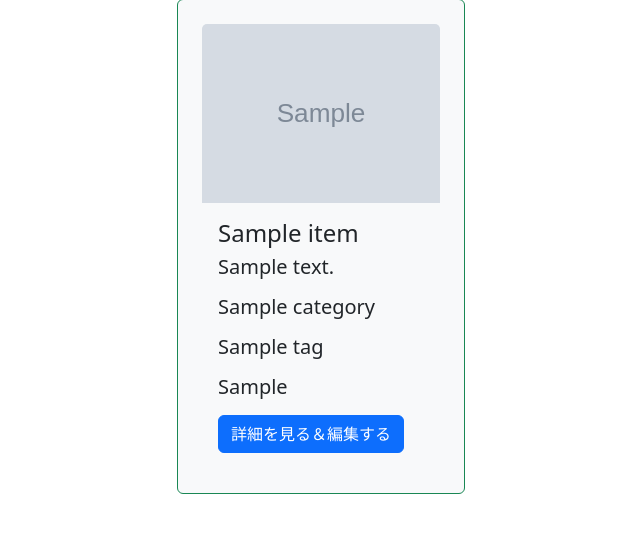
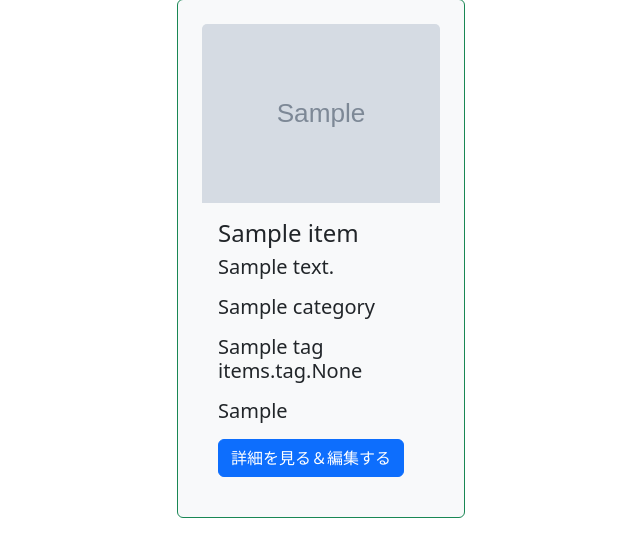
Before and after one commit to hirohiroto112607/ReClaim, a Django app: page /storeview/ in a window 1280 px wide. Shown: the part 81-638 px from the top of the page, without its empty margins (319-959 px from the left). Run offline with Django 5.2, Linux system fonts and the light colour scheme; a user stored in the database is signed in; tables that the repository leaves empty hold one stand-in row (values such as "Sample post"); grey boxes marked "Sample" are stand-in pictures; some libraries are stand-ins or nearby versions.

Commit message:
機能改善: itemモデルのitem_tag_idフィールドをManyToManyFieldに変更し、関連するタグを複数選択可能にしました。また、不要なインポートを整理し、ビューでタグリストを表示するようにしました。

```diff
--- a/reclaim/items/models.py
+++ b/reclaim/items/models.py
@@ -7,7 +7,8 @@ from django.db import models
 class item(models.Model):
     item_id = models.AutoField(primary_key=True)
     item_category_id = models.ForeignKey('item_category', on_delete=models.PROTECT)
-    item_tag_id = models.ForeignKey('tag', on_delete=models.PROTECT)
+    # item_tag_id = models.ForeignKey('tag', on_delete=models.PROTECT)
+    item_tag_id = models.ManyToManyField('tag')
     item_name = models.CharField(max_length=100)
     item_date = models.DateTimeField()
     item_lost_location = models.CharField(max_length=100)
--- a/reclaim/storeview/forms.py
+++ b/reclaim/storeview/forms.py
@@ -1,7 +1,7 @@
+from django import forms
 from django.db import models
 from django.forms import ModelForm
 from items.models import item
-from django import forms
 
 
 class RegisterForm(ModelForm):
--- a/reclaim/storeview/models.py
+++ b/reclaim/storeview/models.py
@@ -1,5 +1,6 @@
+from accounts.models import User
 from django.db import models
-from accounts.models import User
+
 
 # Create your models here.
 class Store_Structure(models.Model):
--- a/reclaim/storeview/urls.py
+++ b/reclaim/storeview/urls.py
@@ -1,7 +1,7 @@
 from django.urls import path
 
 from . import views
-from .views import detail_item_view, hello, item_list_view, registerform
+from .views import detail_item_view, hello, registerform
 
 app_name = 'storeview'
 urlpatterns = [
--- a/reclaim/storeview/views.py
+++ b/reclaim/storeview/views.py
@@ -1,7 +1,6 @@
 from django.http import HttpResponse
 from django.shortcuts import get_object_or_404, redirect, render
-from django.views.generic import DetailView, ListView
-from items.models import item, item_category, tag, tag_type
+from items.models import item, item_category, tag
 
 from .forms import RegisterForm
 
@@ -10,12 +9,9 @@ from .forms import RegisterForm
 
 def index(request):
     object_list = item.objects.all()
-    return render(request, 'storeview/list.html', {'object_list': object_list})
-
-
-def item_list_view(request):
-    object_list = item.objects.all()
-    return render(request, 'storeview/list.html', {'object_list': object_list})
+    tag_list = tag.objects.all()
+    print(tag_list)
+    return render(request, 'storeview/list.html', {'object_list': object_list, 'tag_list': tag_list})
 
 
 def hello(request):
@@ -54,7 +50,8 @@ def update_item_view(request, pk):
     else:
         form = RegisterForm(instance=ins)
     print(item.objects.get(pk=1))
-    return render(request, 'storeview/upd-form.html', {'form': form ,'ins':ins, 'tag_object_list': tag_object_list, 'item_category_object_list': item_category_object_list})
+    return render(request, 'storeview/upd-form.html', {'form': form, 'ins': ins, 'tag_object_list': tag_object_list, 'item_category_object_list': item_category_object_list})
+
 
 '''
 以下がカテゴリー名のリストです：
--- a/reclaim/templates/accounts/profile.html
+++ b/reclaim/templates/accounts/profile.html
@@ -18,6 +18,7 @@
           <strong>メールアドレス:</strong> {{ user.email }}
         </p>
       {% endif %}
+
     </section>
     <section>
       <h2>プロフィール詳細</h2>
@@ -28,10 +29,8 @@
       {% endif %}
     </section>
     {% if user.is_store == True %}
-    Store
       <a href="{% url 'storeview:index' %}" class="btn btn-primary">リストへ飛ぶ</a>
     {% else %}
-    Else
       <a href="{% url 'userview:index' %}" class="btn btn-primary">リストへ飛ぶ</a>
     {% endif %}
     <a href="{% url 'accounts:index' %}" class="btn btn-secondary">トップへ戻る</a>
--- a/reclaim/templates/storeview/list.html
+++ b/reclaim/templates/storeview/list.html
@@ -20,6 +20,9 @@
       <h4 class="card-title">{{ item.item_name }}</h5>
       <h5 class="card-text">{{ item.item_description }}</p>
       <p class="card-text">{{ item.item_category_id }}</p>
+      {% for i in tag_list %}
+        {{ i }}
+      {% endfor %}
       <p class="card-text">{{ item.item_tag_id }}</p>
       <p class="card-text">{{ item.item_lost_location }}</p>
       <a href="{% url 'storeview:detail' item.pk %}" class="btn btn-primary">詳細を見る＆編集する</a>
```
Also changed, not shown: reclaim/items/migrations/0004_remove_item_item_tag_id_item_item_tag_id.py (added).
